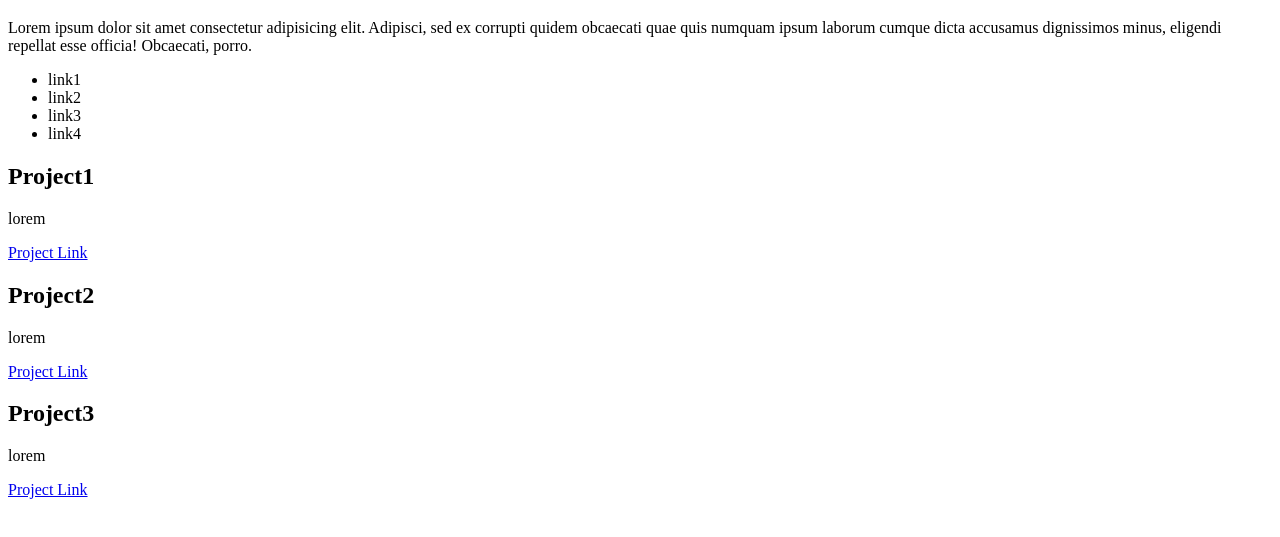
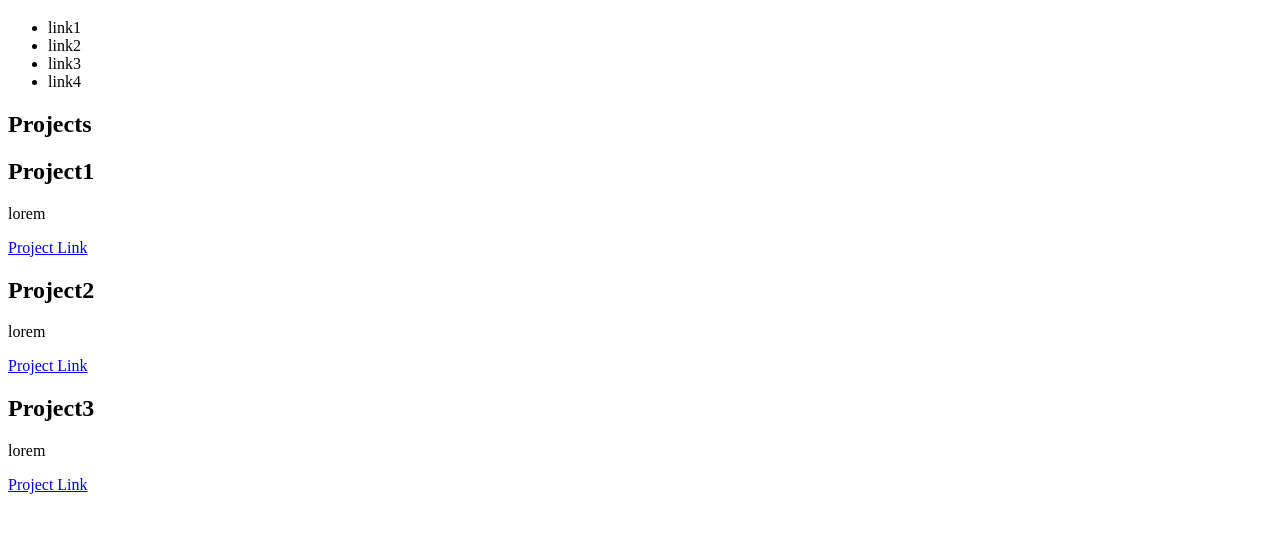
Before and after one commit to dvd2x/git-and-github, a plain HTML site: page index.html in a window 1280 px wide. Shown: the part 61-598 px from the top of the page. Drawn offline with Linux system fonts and the light colour scheme.

Commit message:
removed lorem

```diff
--- a/index.html
+++ b/index.html
@@ -8,12 +8,6 @@
   </head>
   <body>
     <h1>Peace</h1>
-    <p>
-      Lorem ipsum dolor sit amet consectetur adipisicing elit. Adipisci, sed ex
-      corrupti quidem obcaecati quae quis numquam ipsum laborum cumque dicta
-      accusamus dignissimos minus, eligendi repellat esse officia! Obcaecati,
-      porro.
-    </p>
 
     <nav>
       <ul>
@@ -32,6 +26,7 @@
       </ul>
     </nav>
 
+    <h2>Projects</h2>
     <div class="project">
       <h2>Project1</h2>
       <p>lorem</p>
```
